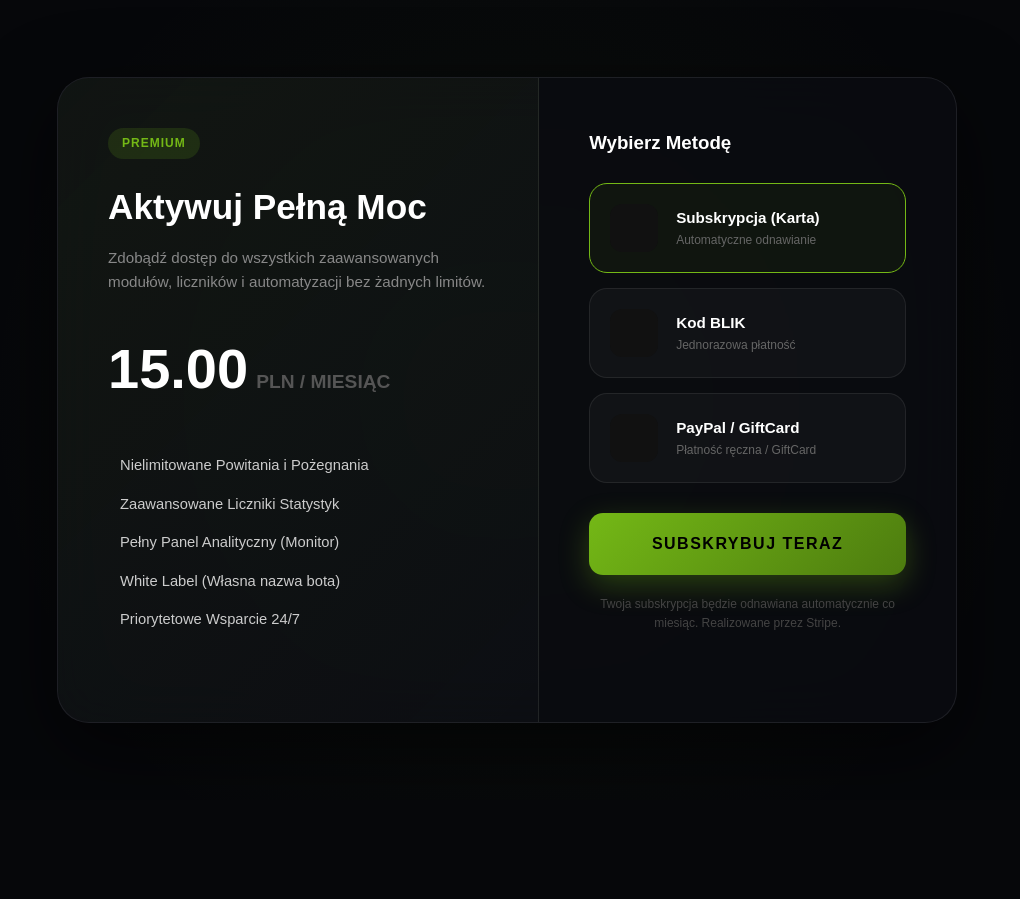
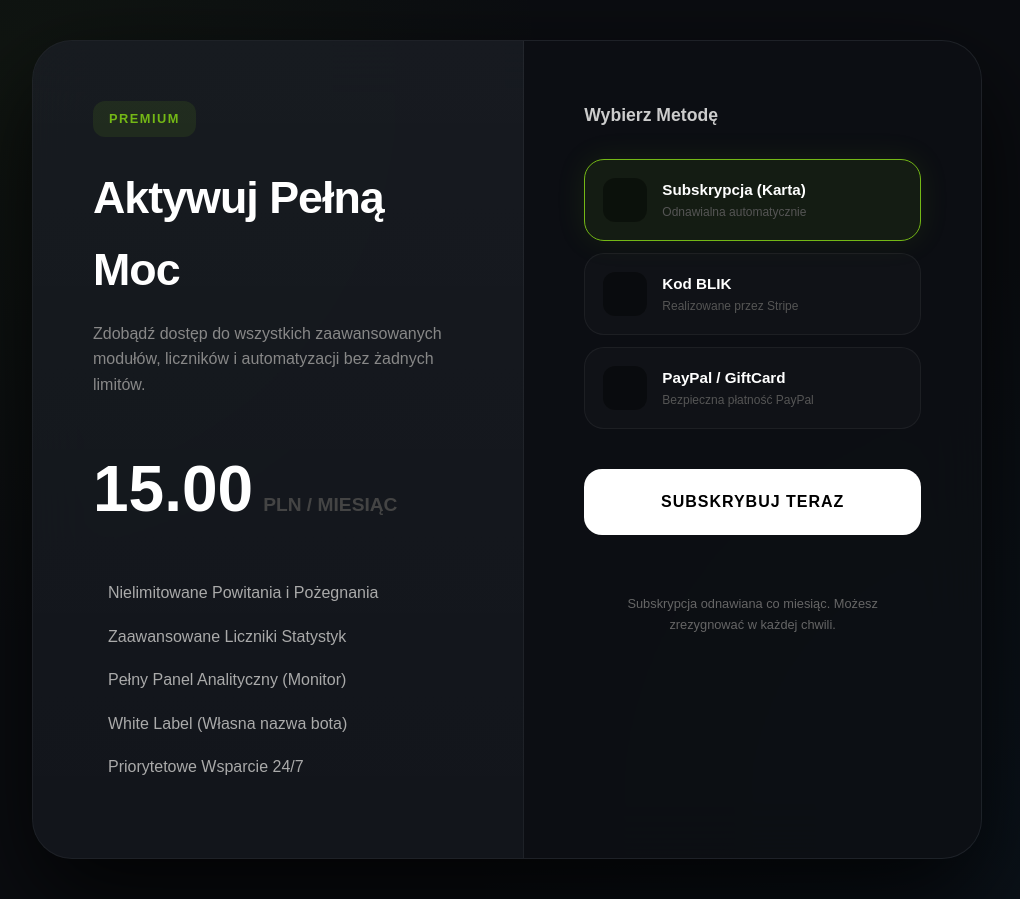
Before and after one commit to Bladerunner004/www.polskibotwelcome.com, a Flask app: page /config/1/checkout in a window 1280 px wide. Shown: the whole page, without its empty margins (133-1153 px from the left). Before the commit the page ends 723 px from the top, so only its background shows below. Run offline with Flask 3, Linux system fonts and the light colour scheme; the visitor is signed in with stand-in values (Sample User, id 1); parts of the project's set-up code (start-up, migrations or seed data) failed here and were passed over; some libraries are stand-ins or nearby versions.

Commit message:
UI Redesign & PayPal SDK Fix: Added professional aesthetics and fixed button rendering

```diff
--- a/templates/glowne/checkout.html
+++ b/templates/glowne/checkout.html
@@ -5,13 +5,14 @@
     <meta name="viewport" content="width=device-width, initial-scale=1.0">
     <title>Checkout - PolskiBot Premium</title>
     <link rel="preconnect" href="https://fonts.googleapis.com">
-    <script src="https://www.paypal.com/sdk/js?client-id=U96HDRD4MJUDU&currency=PLN"></script>
+    <script src="https://www.paypal.com/sdk/js?client-id=U96HDRD4MJUDU&currency=PLN&components=buttons"></script>
     <style>
         :root {
             --accent-green: #74b816;
-            --bg-dark: #06070a;
-            --card-bg: rgba(15, 17, 23, 0.7);
-            --glass-border: rgba(255, 255, 255, 0.08);
+            --accent-blue: #0070ba;
+            --bg-dark: #0b0d11;
+            --card-bg: rgba(20, 24, 30, 0.8);
+            --glass-border: rgba(255, 255, 255, 0.05);
             --font: 'Outfit', sans-serif;
         }
 
@@ -22,6 +23,9 @@
             background-color: var(--bg-dark);
             color: white;
             line-height: 1.6;
+            background-image:
+                radial-gradient(circle at 10% 10%, rgba(116, 184, 22, 0.05), transparent 40%),
+                radial-gradient(circle at 90% 90%, rgba(0, 112, 186, 0.05), transparent 40%);
         }
 
         .checkout-wrapper {
@@ -30,135 +34,149 @@
             align-items: center;
             justify-content: center;
             padding: 40px 20px;
-            background: radial-gradient(circle at 50% 50%, rgba(116, 184, 22, 0.05), transparent 70%);
         }
 
         .checkout-container {
             width: 100%;
-            max-width: 900px;
+            max-width: 950px;
             background: var(--card-bg);
-            backdrop-filter: blur(25px);
-            -webkit-backdrop-filter: blur(25px);
+            backdrop-filter: blur(30px);
             border: 1px solid var(--glass-border);
-            border-radius: 32px;
+            border-radius: 40px;
             overflow: hidden;
-            box-shadow: 0 25px 80px rgba(0,0,0,0.6);
+            box-shadow: 0 40px 100px rgba(0,0,0,0.8);
             display: flex;
-            animation: slideUp 0.6s cubic-bezier(0.16, 1, 0.3, 1);
+            animation: fadeIn 0.8s ease-out;
         }
 
-        @keyframes slideUp {
-            from { opacity: 0; transform: translateY(40px); }
-            to { opacity: 1; transform: translateY(0); }
+        @keyframes fadeIn {
+            from { opacity: 0; transform: scale(0.98); }
+            to { opacity: 1; transform: scale(1); }
         }
 
         .checkout-info {
-            flex: 1.2;
-            padding: 50px;
-            background: linear-gradient(135deg, rgba(116, 184, 22, 0.05), transparent);
+            flex: 1.1;
+            padding: 60px;
             border-right: 1px solid var(--glass-border);
+            background: linear-gradient(180deg, rgba(255,255,255,0.02) 0%, transparent 100%);
         }
 
         .checkout-payment {
             flex: 1;
-            padding: 50px;
-            background: rgba(0,0,0,0.2);
+            padding: 60px;
+            background: rgba(0,0,0,0.3);
+            display: flex;
+            flex-direction: column;
         }
 
         .plan-badge {
             display: inline-block;
-            padding: 6px 14px;
-            background: rgba(116, 184, 22, 0.15);
+            padding: 8px 16px;
+            background: rgba(116, 184, 22, 0.1);
             color: var(--accent-green);
-            border-radius: 50px;
-            font-size: 0.75rem;
+            border-radius: 12px;
+            font-size: 0.8rem;
             font-weight: 800;
             text-transform: uppercase;
-            letter-spacing: 1px;
-            margin-bottom: 20px;
+            letter-spacing: 1.5px;
+            margin-bottom: 25px;
         }
 
-        h1 { font-size: 2.2rem; font-weight: 900; margin-bottom: 10px; color: white; }
-        .subtitle { color: #888; font-size: 0.95rem; line-height: 1.6; margin-bottom: 30px; }
+        h1 { font-size: 2.8rem; font-weight: 900; margin-bottom: 15px; letter-spacing: -1px; }
+        .subtitle { color: #888; font-size: 1rem; margin-bottom: 40px; }
 
         .price-tag {
-            font-size: 3.5rem;
+            font-size: 4rem;
             font-weight: 900;
-            color: white;
             margin-bottom: 40px;
             display: flex;
             align-items: baseline;
-            gap: 8px;
+            gap: 10px;
         }
-        .price-tag span { font-size: 1.2rem; color: #555; }
+        .price-tag span { font-size: 1.2rem; color: #444; font-weight: 600; }
 
-        .features-list { list-style: none; margin-bottom: 40px; }
+        .features-list { list-style: none; }
         .features-list li {
             display: flex;
             align-items: center;
-            gap: 12px;
-            color: #ccc;
-            margin-bottom: 15px;
-            font-size: 0.92rem;
+            gap: 15px;
+            color: #aaa;
+            margin-bottom: 18px;
+            font-size: 1rem;
         }
-        .features-list li i { color: var(--accent-green); font-size: 0.8rem; }
+        .features-list li i { color: var(--accent-green); font-size: 1.1rem; }
 
-        .payment-methods { display: flex; flex-direction: column; gap: 15px; }
+        .payment-methods { display: flex; flex-direction: column; gap: 12px; }
         .method-card {
-            padding: 20px;
-            background: rgba(255,255,255,0.03);
+            padding: 18px;
+            background: rgba(255,255,255,0.02);
             border: 1px solid var(--glass-border);
-            border-radius: 18px;
+            border-radius: 20px;
             display: flex;
             align-items: center;
-            gap: 18px;
+            gap: 15px;
             cursor: pointer;
-            transition: 0.3s;
+            transition: all 0.3s cubic-bezier(0.4, 0, 0.2, 1);
         }
-        .method-card:hover { background: rgba(255,255,255,0.06); border-color: rgba(116,184,22,0.3); transform: translateX(5px); }
-        .method-card.active { border-color: var(--accent-green); background: rgba(116,184,22,0.05); }
+        .method-card:hover {
+            background: rgba(255,255,255,0.05);
+            border-color: rgba(255,255,255,0.1);
+            transform: translateY(-2px);
+        }
+        .method-card.active {
+            border-color: var(--accent-green);
+            background: rgba(116, 184, 22, 0.08);
+            box-shadow: 0 0 30px rgba(116, 184, 22, 0.1);
+        }
+        .method-card#method-paypal.active {
+            border-color: var(--accent-blue);
+            background: rgba(0, 112, 186, 0.08);
+            box-shadow: 0 0 30px rgba(0, 112, 186, 0.1);
+        }
 
         .method-icon {
-            width: 48px; height: 48px;
-            background: #111;
+            width: 44px; height: 44px;
+            background: rgba(0,0,0,0.4);
             border-radius: 12px;
             display: flex;
             align-items: center;
             justify-content: center;
-            font-size: 1.4rem;
+            font-size: 1.2rem;
             color: var(--accent-green);
         }
-
-        .bank-details {
-            margin-top: 30px;
-            padding: 20px;
-            background: rgba(0,0,0,0.4);
-            border: 1px dashed var(--glass-border);
-            border-radius: 16px;
-        }
-        .bank-label { font-size: 0.7rem; color: #555; text-transform: uppercase; font-weight: 800; margin-bottom: 8px; }
-        .bank-number { font-family: 'Courier New', Courier, monospace; font-size: 1rem; color: var(--accent-green); font-weight: 700; letter-spacing: 1px; word-break: break-all; }
+        #method-paypal .method-icon { color: var(--accent-blue); }
 
         .btn-confirm {
             width: 100%;
-            margin-top: 30px;
-            padding: 18px;
-            background: linear-gradient(135deg, #74b816, #4d7c0f);
+            padding: 20px;
+            background: white;
             color: black;
             border: none;
-            border-radius: 14px;
-            font-weight: 900;
+            border-radius: 18px;
+            font-weight: 800;
             text-transform: uppercase;
-            letter-spacing: 1.5px;
+            letter-spacing: 1px;
             cursor: pointer;
             transition: 0.3s;
-            box-shadow: 0 10px 30px rgba(116, 184, 22, 0.3);
+            text-decoration: none;
+            display: flex;
+            align-items: center;
+            justify-content: center;
         }
-        .btn-confirm:hover { transform: translateY(-3px); box-shadow: 0 15px 40px rgba(116, 184, 22, 0.4); }
+        .btn-confirm:hover { background: #eee; transform: translateY(-3px); }
 
-        @media (max-width: 850px) {
+        .info-box {
+            text-align: center;
+            color: #666;
+            font-size: 0.8rem;
+            margin-top: 25px;
+            padding: 0 20px;
+        }
+
+        @media (max-width: 900px) {
             .checkout-container { flex-direction: column; }
-            .checkout-info { border-right: none; border-bottom: 1px solid var(--glass-border); }
+            .checkout-info { border-right: none; border-bottom: 1px solid var(--glass-border); padding: 40px; }
+            .checkout-payment { padding: 40px; }
         }
     </style>
 </head>
@@ -186,43 +204,44 @@
         </div>
 
         <div class="checkout-payment">
-            <h3 style="margin-bottom: 25px; font-weight: 800;">Wybierz Metodę</h3>
+            <h3 style="margin-bottom: 30px; font-weight: 800; font-size: 1.1rem; color: #ccc;">Wybierz Metodę</h3>
+
             <div class="payment-methods">
                 <div class="method-card active" id="method-card" onclick="selectMethod('card')">
                     <div class="method-icon"><i class="fas fa-credit-card"></i></div>
                     <div>
                         <div style="font-weight: 700; font-size: 0.95rem;">Subskrypcja (Karta)</div>
-                        <div style="font-size: 0.75rem; color: #666;">Automatyczne odnawianie</div>
+                        <div style="font-size: 0.75rem; color: #555;">Odnawialna automatycznie</div>
                     </div>
                 </div>
                 <div class="method-card" id="method-blik" onclick="selectMethod('blik')">
                     <div class="method-icon"><i class="fas fa-mobile-alt"></i></div>
                     <div>
                         <div style="font-weight: 700; font-size: 0.95rem;">Kod BLIK</div>
-                        <div style="font-size: 0.75rem; color: #666;">Jednorazowa płatność</div>
+                        <div style="font-size: 0.75rem; color: #555;">Realizowane przez Stripe</div>
                     </div>
                 </div>
                 <div class="method-card" id="method-paypal" onclick="selectMethod('paypal')">
                     <div class="method-icon"><i class="fab fa-paypal"></i></div>
                     <div>
                         <div style="font-weight: 700; font-size: 0.95rem;">PayPal / GiftCard</div>
-                        <div style="font-size: 0.75rem; color: #666;">Płatność ręczna / GiftCard</div>
+                        <div style="font-size: 0.75rem; color: #555;">Bezpieczna płatność PayPal</div>
                     </div>
                 </div>
             </div>
 
-            <div id="payment-buttons" style="margin-top: 30px;">
-                <!-- Stripe / BLIK Button (Stripe handles both) -->
-                <a href="https://buy.stripe.com/cNiaEZfKx7LW3nxf628Vi00" target="_blank" id="btn-stripe" class="btn-confirm" style="text-decoration:none; display:flex; align-items:center; justify-content:center;">SUBSKRYBUJ TERAZ</a>
+            <div style="margin-top: 40px; min-height: 100px;">
+                <div id="stripe-buttons">
+                    <a href="https://buy.stripe.com/cNiaEZfKx7LW3nxf628Vi00" target="_blank" id="btn-stripe" class="btn-confirm">SUBSKRYBUJ TERAZ</a>
+                    <a href="https://buy.stripe.com/cNiaEZfKx7LW3nxf628Vi00" target="_blank" id="btn-blik" class="btn-confirm" style="display:none;">ZAPŁAĆ BLIK</a>
+                </div>
 
-                <!-- PayPal Button (SDK) -->
-                <div id="paypal-button-container" style="display: none; margin-top: 25px;"></div>
-
-                <a href="https://buy.stripe.com/cNiaEZfKx7LW3nxf628Vi00" target="_blank" id="btn-blik" class="btn-confirm" style="text-decoration:none; display:none; align-items:center; justify-content:center;">ZAPŁAĆ BLIK (STRIPE)</a>
+                <!-- Kontener PayPal - musi być widoczny by SDK mogło w nim rysować -->
+                <div id="paypal-button-container" style="display: none; width: 100%;"></div>
             </div>
 
-            <p style="text-align: center; color: #444; font-size: 0.75rem; margin-top: 20px;" id="confirm-info">
-                Płatność kartą lub BLIK jest realizowana bezpiecznie przez Stripe.
+            <p class="info-box" id="confirm-info">
+                Wszystkie płatności są szyfrowane i zabezpieczone.
             </p>
         </div>
     </div>
@@ -230,45 +249,54 @@
 
 <script>
     let selectedMethod = 'card';
-    let paypalInitialized = false;
+    let paypalLoaded = false;
 
     function selectMethod(method) {
         selectedMethod = method;
-        console.log('Wybrano metodę:', method);
+        console.log('Metoda:', method);
 
         document.querySelectorAll('.method-card').forEach(c => c.classList.remove('active'));
-        const activeCard = document.getElementById('method-' + method);
-        if (activeCard) activeCard.classList.add('active');
+        document.getElementById('method-' + method).classList.add('active');
 
+        const btnStripe = document.getElementById('btn-stripe');
+        const btnBlik = document.getElementById('btn-blik');
         const paypalBox = document.getElementById('paypal-button-container');
         const info = document.getElementById('confirm-info');
 
-        const btnStripe = document.getElementById('btn-stripe');
-        const btnBlik = document.getElementById('btn-blik');
-
-        // Ukrywamy wszystko
+        // Reset
         btnStripe.style.display = 'none';
         btnBlik.style.display = 'none';
         paypalBox.style.display = 'none';
 
         if (method === 'card') {
             btnStripe.style.display = 'flex';
-            if (info) info.textContent = 'Twoja subskrypcja będzie odnawiana automatycznie co miesiąc. Realizowane przez Stripe.';
+            info.textContent = 'Subskrypcja odnawiana co miesiąc. Możesz zrezygnować w każdej chwili.';
         } else if (method === 'blik') {
             btnBlik.style.display = 'flex';
-            if (info) info.textContent = 'Zostaniesz przekierowany do Stripe, gdzie wybierzesz płatność BLIK.';
+            info.textContent = 'Zostaniesz przekierowany do Stripe, aby zapłacić BLIKiem.';
         } else if (method === 'paypal') {
             paypalBox.style.display = 'block';
-            if (info) info.textContent = 'Zaloguj się do PayPal lub zapłać kartą (w tym kartami podarunkowymi).';
-            if (!paypalInitialized) {
+            info.textContent = 'Zapłać za pomocą konta PayPal lub karty (GiftCard).';
+            if (!paypalLoaded) {
                 initPayPal();
-                paypalInitialized = true;
+                paypalLoaded = true;
             }
         }
     }
 
     function initPayPal() {
+        if (typeof paypal === 'undefined') {
+            document.getElementById('paypal-button-container').innerHTML = '<div style="color:#ff4444; font-size:0.8rem; text-align:center; padding:20px;">Błąd ładowania PayPal. Spróbuj odświeżyć stronę (F5).</div>';
+            return;
+        }
+
         paypal.Buttons({
+            style: {
+                layout: 'vertical',
+                color:  'gold',
+                shape:  'rect',
+                label:  'paypal'
+            },
             createOrder: function(data, actions) {
                 return actions.order.create({
                     purchase_units: [{
@@ -279,14 +307,17 @@
             },
             onApprove: function(data, actions) {
                 return actions.order.capture().then(function(details) {
-                    alert('✅ Płatność PayPal zakończona pomyślnie! Twoje konto Premium zostało aktywowane.');
+                    alert('✅ Płatność zaakceptowana! Dzięki, ' + details.payer.name.given_name + '!');
                     window.close();
                 });
             }
         }).render('#paypal-button-container');
     }
 
-    window.onload = () => selectMethod('card');
+    window.onload = () => {
+        // Małe opóźnienie by upewnić się, że DOM jest gotowy
+        setTimeout(() => selectMethod('card'), 100);
+    };
 </script>
 </body>
 </html>
```
